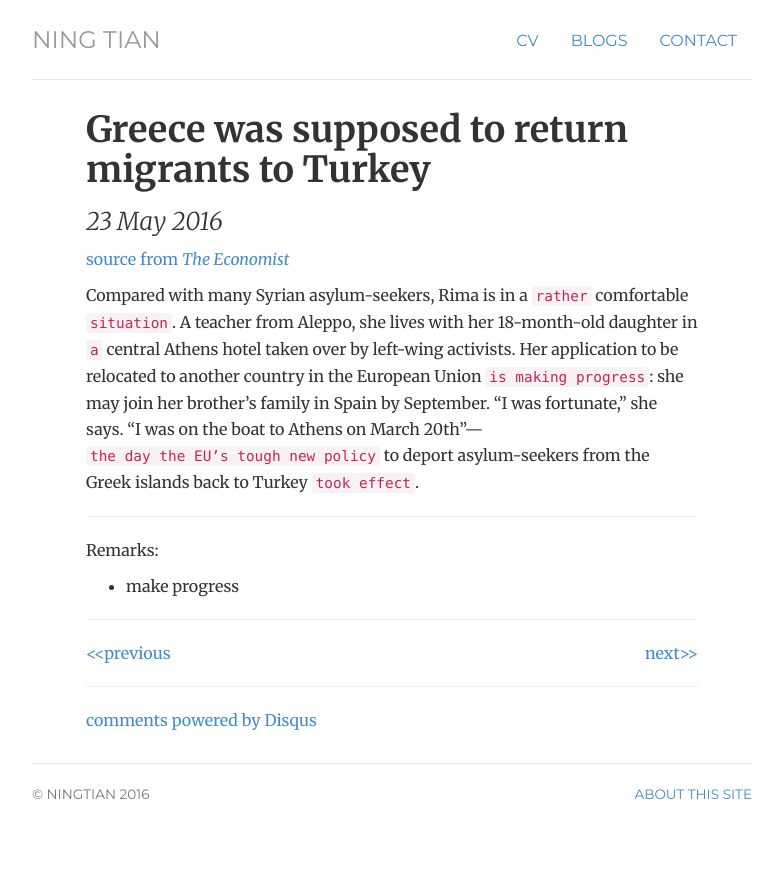
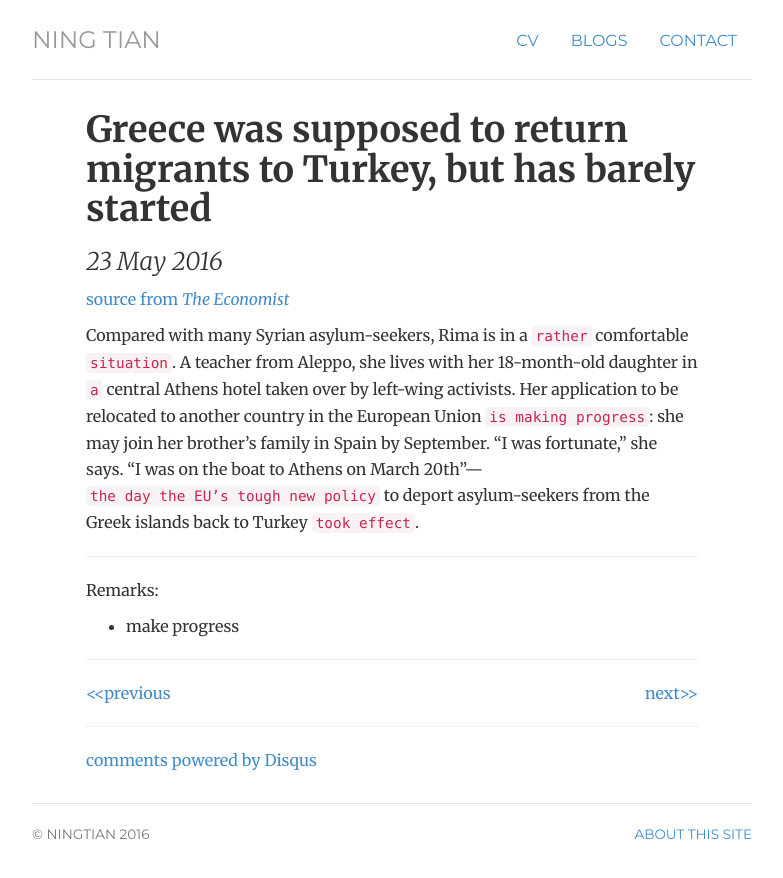
Before and after one commit to ningtian/ningtian.github.io, a Jekyll site: the page built from _posts/2016-05-23- ning-tian-launched.md, in a window 1280 px wide. Shown: the top 878 px of the page, without its empty margins (248-1031 px from the left). Built offline with Jekyll 4.4.1, drawn with Linux system fonts in a browser that asks for light colours; comment, search, counter and statistics services are not loaded.

Commit message:
Update 2016-05-23- ning-tian-launched.md

```diff
--- a/_posts/2016-05-23- ning-tian-launched.md
+++ b/_posts/2016-05-23- ning-tian-launched.md
@@ -1,6 +1,6 @@
 ---
 layout: post
-title: "Greece was supposed to return migrants to Turkey "
+title: "Greece was supposed to return migrants to Turkey, but has barely started "
 ---
 [source from <em>The Economist</em>][link]
 
```
